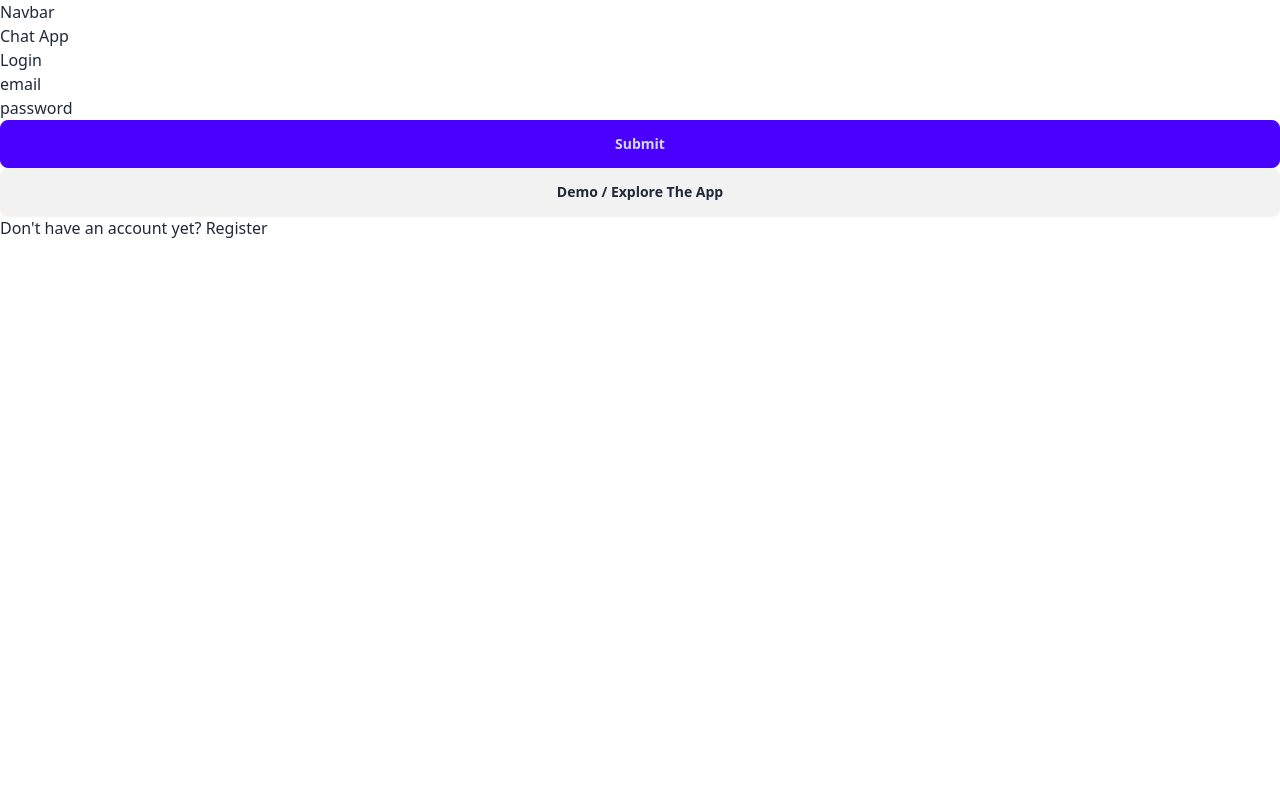
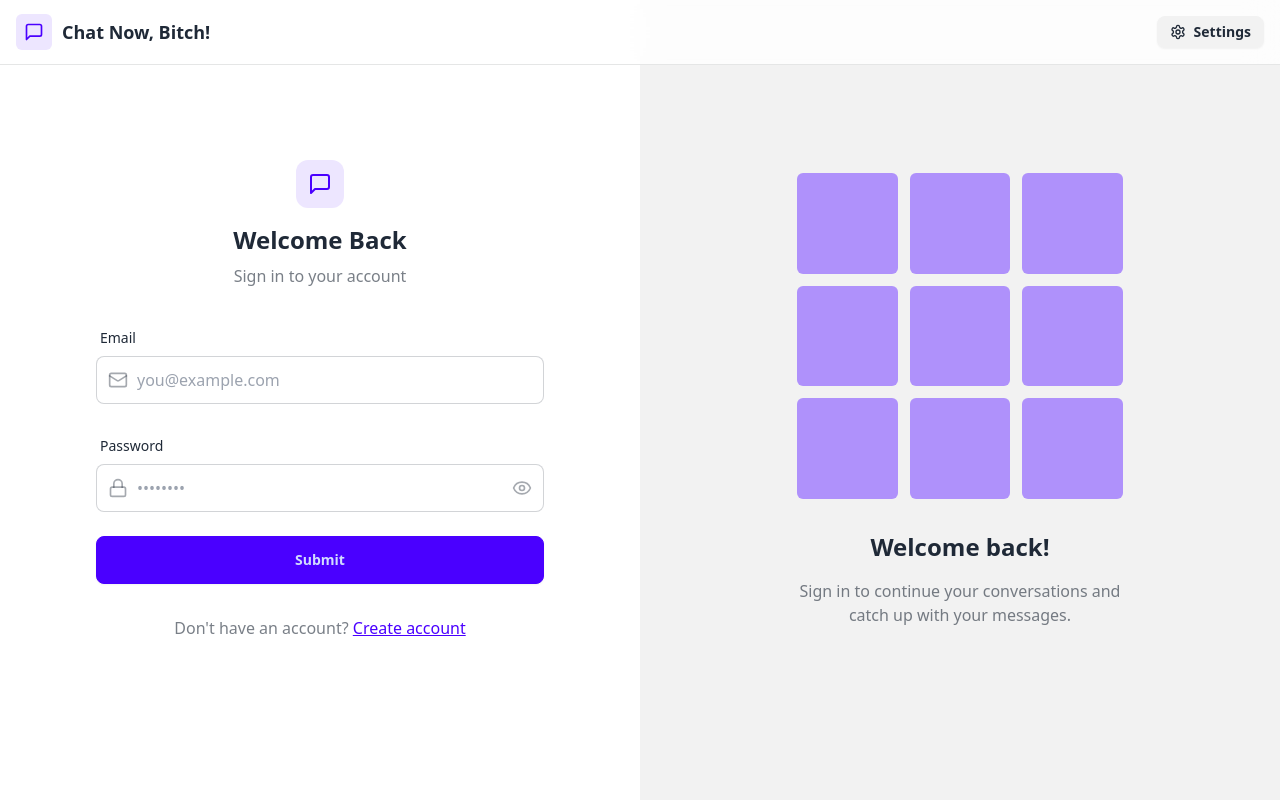
Before and after one commit to itsthevictor/socket-chat, a React (Vite) app in the folder client/: page /login in a window 1280 px wide. Built offline with nearby package versions, Linux system fonts and the light colour scheme; no server answers.

Commit message:
a world filled with stuff

```diff
--- a/client/src/App.jsx
+++ b/client/src/App.jsx
@@ -37,38 +37,39 @@ const router = createBrowserRouter([
     element: <HomeLayout />,
     errorElement: <Error />,
     children: [
+      // {
+      //   index: true,
+      //   element: (
+      //     <ProtectedRoute>
+      //       <Landing />
+      //     </ProtectedRoute>
+      //   ),
+      // },
       {
-        index: true,
-        element: (
-          <ProtectedRoute>
-            <Landing />
-          </ProtectedRoute>
-        ),
-      },
-      {
-        path: "register",
+        path: "/register",
         element: <Register />,
         action: signupAction,
       },
       {
-        path: "login",
+        path: "/login",
         element: <Login />,
         action: loginAction,
       },
       {
-        path: "settings",
+        path: "/settings",
         element: <Settings />,
       },
       {
-        path: "profile",
+        path: "/profile",
         element: <Profile />,
       },
+      {
+        path: "/chat",
+        element: <Chat />,
+
+        errorElement: <Error />,
+      },
     ],
-  },
-  {
-    path: "chat",
-    element: <Chat />,
-    errorElement: <Error />,
   },
 ]);
 
--- a/client/src/components/Navbar.jsx
+++ b/client/src/components/Navbar.jsx
@@ -1,7 +1,48 @@
 import { useAuth } from "../hooks/useAuth";
+import { Link } from "react-router-dom";
+import { MessageSquare, Settings, LogOut, User } from "lucide-react";
 
 const Navbar = () => {
-  const { user } = useAuth();
-  return <div>Navbar</div>;
+  const { user, logout } = useAuth();
+
+  return (
+    <header className="bg-base-100 border-b border-base-300 fixed w-full top-0 z-40 backdrop-blur-lg bg-base-100/80">
+      <div className="container mx-auto px-4 h-16">
+        <div className="flex items-center justify-between h-full">
+          <div className="flex items-center gap-8">
+            <Link
+              to="/"
+              className="flex items-center gap-2.5 hover:opacity-80 transition-all"
+            >
+              <div className="size-9 h-9 rounded-md bg-primary/10 flex items-center justify-center">
+                <MessageSquare className="w-5 h-5 text-primary" />
+              </div>
+              <h1 className="text-lg font-bold capitalize">chat now, bitch!</h1>
+            </Link>
+          </div>
+          <div className="flex items-center gap-2">
+            <Link to="/settings" className="btn btn-sm gap-2 transition-colors">
+              {" "}
+              <Settings className="w-4 h-4" />
+              <span className="hidden sm:inline capitalize">settings</span>
+            </Link>
+            {user && (
+              <>
+                <Link to={"/profile"} className={`btn btn-sm gap-2`}>
+                  <User className="size-5" />
+                  <span className="hidden sm:inline">Profile</span>
+                </Link>
+
+                <button className="flex gap-2 items-center" onClick={logout}>
+                  <LogOut className="size-5" />
+                  <span className="hidden sm:inline">Logout</span>
+                </button>
+              </>
+            )}
+          </div>
+        </div>
+      </div>
+    </header>
+  );
 };
 export default Navbar;
--- a/client/src/hooks/useAuth.js
+++ b/client/src/hooks/useAuth.js
@@ -1,5 +1,6 @@
 import { create } from "zustand";
 import mainFetch from "../utils/customFetch";
+import { Navigate, redirect } from "react-router-dom";
 export const useAuth = create((set) => ({
   user: null,
   isCheckingAuth: true,
@@ -8,7 +9,9 @@ export const useAuth = create((set) => ({
   isUpdatingProfile: false,
   checkAuth: async () => {
     try {
-      const response = await mainFetch.get("/users/current-user");
+      const response = await mainFetch.get("/users");
+      console.log("got user", response);
+
       set({ user: response.data.user });
     } catch (error) {
       console.log("fetch current user error in hook", error);
@@ -17,4 +20,13 @@ export const useAuth = create((set) => ({
       set({ isCheckingAuth: false });
     }
   },
+  logout: async () => {
+    try {
+      await mainFetch.get("/auth/logout");
+      Navigate("/login");
+    } catch (error) {
+      console.log("log out error in hook", error);
+      set({ user: null });
+    }
+  },
 }));
--- a/client/src/main.jsx
+++ b/client/src/main.jsx
@@ -2,9 +2,12 @@ import React from "react";
 import ReactDOM from "react-dom/client";
 import App from "./App.jsx";
 import "./index.css";
+import "react-toastify/dist/ReactToastify.css";
+import { ToastContainer } from "react-toastify";
 
 ReactDOM.createRoot(document.getElementById("root")).render(
   <React.StrictMode>
     <App />
+    <ToastContainer position="top-center" />
   </React.StrictMode>
 );
--- a/client/src/pages/Chat.jsx
+++ b/client/src/pages/Chat.jsx
@@ -1,4 +1,17 @@
+import Navbar from "../components/Navbar";
+import { useAuth } from "../hooks/useAuth";
+import { useEffect } from "react";
 const Chat = () => {
-  return <div>Chat</div>;
+  const { isCheckingAuth, checkAuth, user } = useAuth();
+  console.log("oi", isCheckingAuth);
+  useEffect(() => {
+    checkAuth();
+  }, []);
+  return (
+    <>
+      <Navbar />
+      Chat Chat Chat Chat Chat Chat Chat
+    </>
+  );
 };
 export default Chat;
--- a/client/src/pages/HomeLayout.jsx
+++ b/client/src/pages/HomeLayout.jsx
@@ -1,7 +1,12 @@
 import { Outlet } from "react-router-dom";
 import Navbar from "../components/Navbar";
-
+import { useAuth } from "../hooks/useAuth";
+import { useEffect } from "react";
 const HomeLayout = () => {
+  const { checkAuth } = useAuth();
+  useEffect(() => {
+    checkAuth();
+  }, [checkAuth]);
   return (
     <div>
       <Navbar />
--- a/client/src/pages/Login.jsx
+++ b/client/src/pages/Login.jsx
@@ -5,9 +5,12 @@ import {
   useNavigate,
   useActionData,
 } from "react-router-dom";
-import { Logo, FormRow, SubmitBtn } from "../components";
-import Wrapper from "../assets/wrappers/RegisterAndLoginPage";
+
 import customFetch from "../utils/customFetch";
+import AuthImagePattern from "../components/AuthImagePattern";
+import { MessageSquare, Mail, Lock, Eye, EyeOff } from "lucide-react";
+import { useState } from "react";
+import { SubmitBtn } from "../components";
 
 export const action = async ({ request }) => {
   const formData = await request.formData();
@@ -18,8 +21,8 @@ export const action = async ({ request }) => {
     return errors;
   }
   try {
-    await customFetch.post("/auth/login", data);
-
+    const response = await customFetch.post("/auth/login", data);
+    console.log("login", response.status);
     return redirect("/chat");
   } catch (error) {
     console.log(error);
@@ -28,6 +31,7 @@ export const action = async ({ request }) => {
 };
 
 const Login = () => {
+  const [showPassword, setShowPassword] = useState(false);
   const navigate = useNavigate();
   const errors = useActionData();
   const loginDemoUser = async () => {
@@ -45,27 +49,93 @@ const Login = () => {
   };
 
   return (
-    <>
-      <Form className="form" method="post">
-        {/* <Logo /> */}
-        <h1 className="logo">Chat App</h1>
-        <h4>Login</h4>
-        {errors?.msg && <p style={{ color: "red" }}>{errors.msg}</p>}
+    <div className="h-screen grid lg:grid-cols-2">
+      {/* Left Side - Form */}
+      <div className="flex flex-col justify-center items-center p-6 sm:p-12">
+        <div className="w-full max-w-md space-y-8">
+          {/* Logo */}
+          <div className="text-center mb-8">
+            <div className="flex flex-col items-center gap-2 group">
+              <div
+                className="w-12 h-12 rounded-xl bg-primary/10 flex items-center justify-center group-hover:bg-primary/20
+              transition-colors"
+              >
+                <MessageSquare className="w-6 h-6 text-primary" />
+              </div>
+              <h1 className="text-2xl font-bold mt-2">Welcome Back</h1>
+              <p className="text-base-content/60">Sign in to your account</p>
+            </div>
+          </div>
 
-        <FormRow name="email" type="email" />
-        <FormRow name="password" type="password" />
-        <SubmitBtn />
-        <button type="button" className="btn btn-block" onClick={loginDemoUser}>
-          Demo / Explore The App
-        </button>
-        <p>
-          Don't have an account yet?{" "}
-          <Link to="/register" className="member-btn">
-            Register
-          </Link>{" "}
-        </p>
-      </Form>
-    </>
+          {/* Form */}
+          <Form method="post" className="space-y-6">
+            <div className="form-control">
+              <label className="label">
+                <span className="label-text font-medium">Email</span>
+              </label>
+              <div className="relative">
+                <div className="absolute inset-y-0 left-0 pl-3 flex items-center pointer-events-none">
+                  <Mail className="h-5 w-5 text-base-content/40" />
+                </div>
+                <input
+                  type="email"
+                  name="email"
+                  className={`input input-bordered w-full pl-10`}
+                  placeholder="you@example.com"
+                />
+              </div>
+            </div>
+
+            <div className="form-control">
+              <label className="label">
+                <span className="label-text font-medium">Password</span>
+              </label>
+              <div className="relative">
+                <div className="absolute inset-y-0 left-0 pl-3 flex items-center pointer-events-none">
+                  <Lock className="h-5 w-5 text-base-content/40" />
+                </div>
+                <input
+                  type={showPassword ? "text" : "password"}
+                  className={`input input-bordered w-full pl-10`}
+                  placeholder="••••••••"
+                  name="password"
+                />
+                <button
+                  type="button"
+                  className="absolute inset-y-0 right-0 pr-3 flex items-center"
+                  onClick={() => setShowPassword(!showPassword)}
+                >
+                  {showPassword ? (
+                    <EyeOff className="h-5 w-5 text-base-content/40" />
+                  ) : (
+                    <Eye className="h-5 w-5 text-base-content/40" />
+                  )}
+                </button>
+              </div>
+            </div>
+
+            <SubmitBtn />
+          </Form>
+
+          <div className="text-center">
+            <p className="text-base-content/60">
+              Don&apos;t have an account?{" "}
+              <Link to="/register" className="link link-primary">
+                Create account
+              </Link>
+            </p>
+          </div>
+        </div>
+      </div>
+
+      {/* Right Side - Image/Pattern */}
+      <AuthImagePattern
+        title={"Welcome back!"}
+        subtitle={
+          "Sign in to continue your conversations and catch up with your messages."
+        }
+      />
+    </div>
   );
 };
 export default Login;
--- a/client/src/pages/ProtectedRoute.jsx
+++ b/client/src/pages/ProtectedRoute.jsx
@@ -3,6 +3,8 @@ import { useAuth } from "../hooks/useAuth";
 
 const ProtectedRoute = () => {
   const { user } = useAuth();
+  console.log("protected route user", user);
+
   return user ? <Outlet /> : <Navigate to="/login" />;
 };
 export default ProtectedRoute;
```
